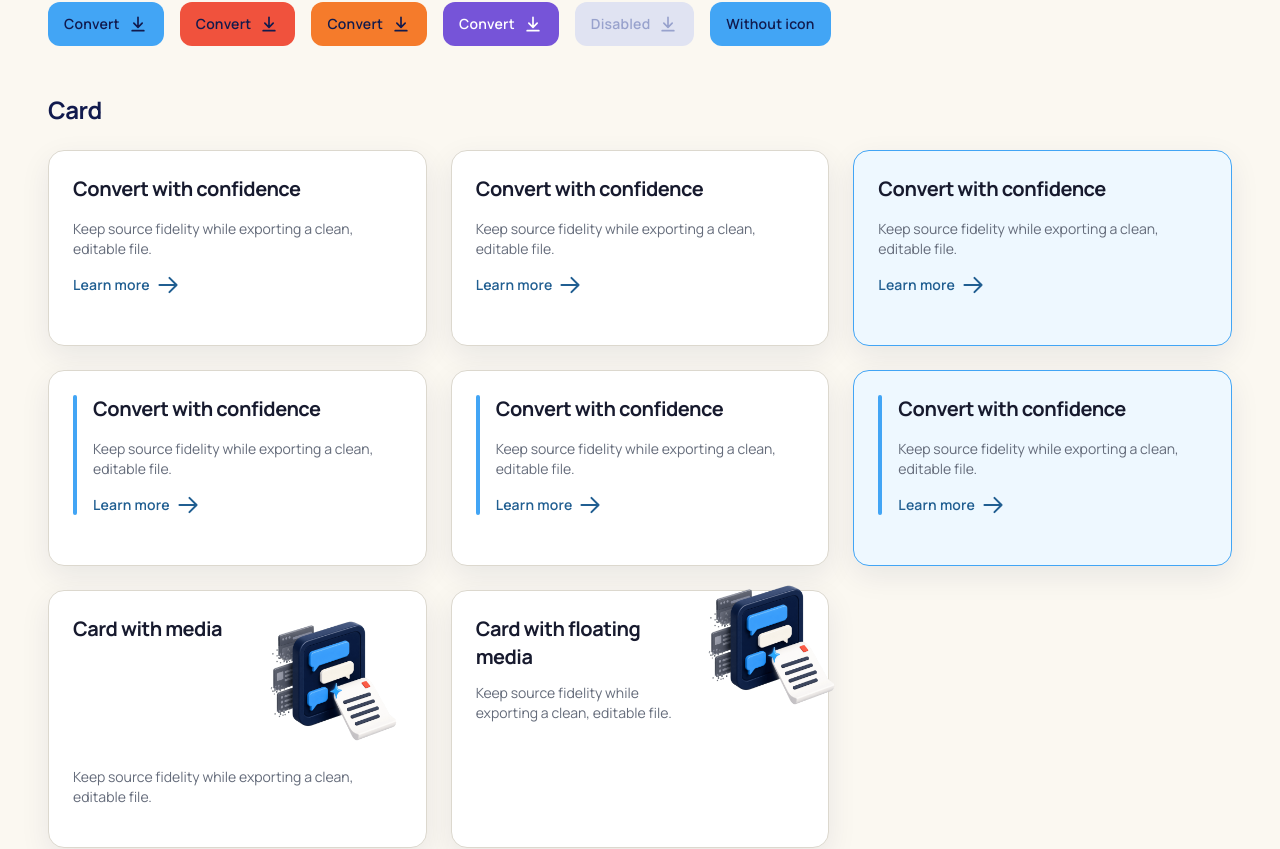
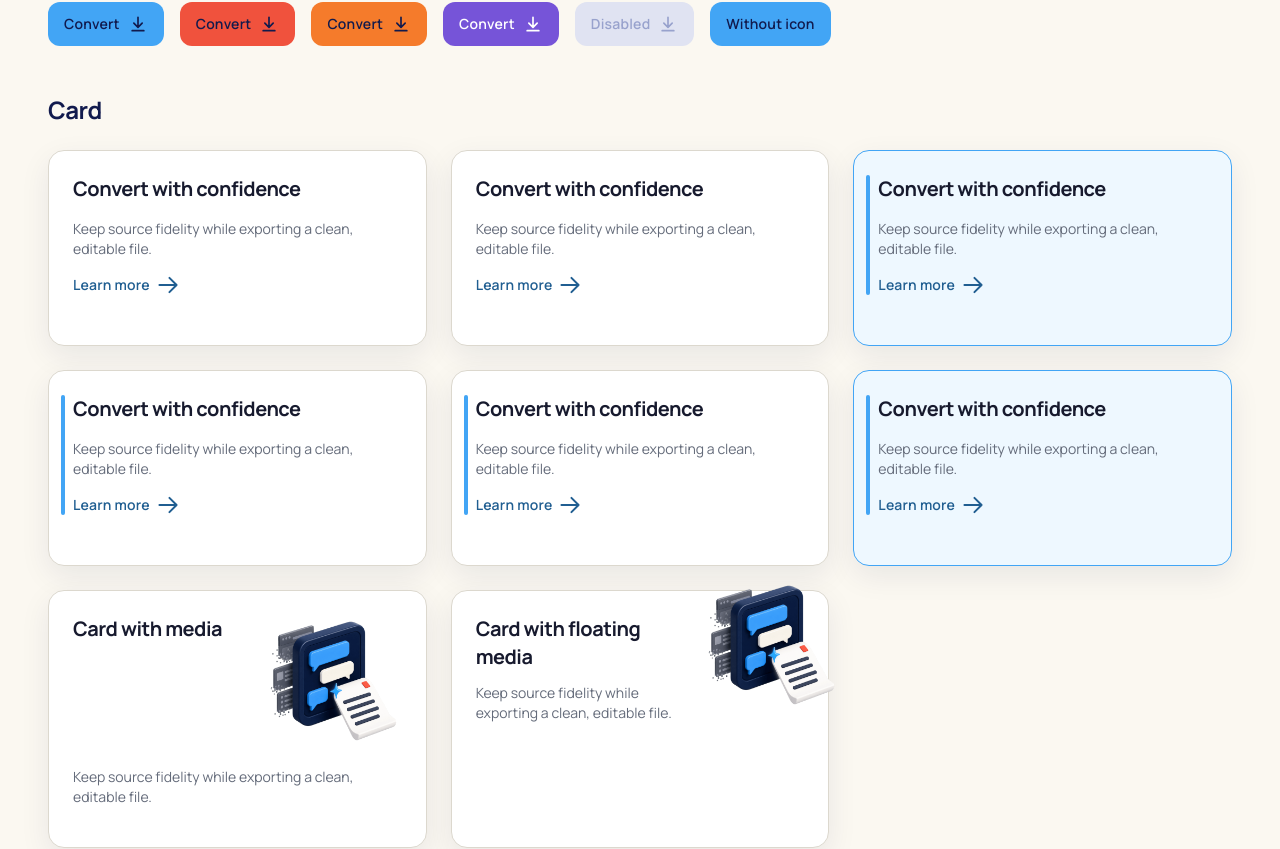
Before and after one commit to YT-Dev-Studio/page2file-frontend, a Next.js app: page /component-showcase in a window 1280 px wide. Shown: the part 1342-2191 px from the top of the page. Built offline with nearby package versions, Linux system fonts and the light colour scheme.

Commit message:
fix cards

```diff
--- a/src/features/marketing/home-sections.tsx
+++ b/src/features/marketing/home-sections.tsx
@@ -86,9 +86,7 @@ export const HomeHowItWorks = ({
               }
               body={item.body}
               className={styles.informationCard}
-              emphasis={index === 0 ? "accent" : "default"}
               key={item.title}
-              selected={index === 0}
               title={item.title}
             />
           ))}
@@ -194,13 +192,11 @@ export const HomeFaq = ({
         />
 
         <div className={styles.faqGrid}>
-          {copy.items.map((item, index): ReactNode => (
+          {copy.items.map((item): ReactNode => (
             <Card
               body={item.body}
               className={styles.faqCard}
-              emphasis={index === 0 ? "accent" : "default"}
               key={item.title}
-              selected={index === 0}
               title={item.title}
             />
           ))}
--- a/src/shared/ui/components/card/card.module.css
+++ b/src/shared/ui/components/card/card.module.css
@@ -9,10 +9,14 @@
   color: var(--p2f-color-text-primary);
   background: var(--p2f-color-background-surface);
   box-shadow: var(--p2f-shadow-card);
+  transition:
+    border-color 220ms ease,
+    background-color 220ms ease;
 }
 
-.interactive:hover {
-  border-color: var(--p2f-color-border-strong);
+.card:focus-within {
+  border-color: var(--p2f-color-border-focus);
+  background: var(--p2f-color-background-selected);
 }
 
 .selected {
@@ -21,20 +25,28 @@
 }
 
 .layout {
+  position: relative;
   min-width: 0;
 }
 
-.accentLayout {
-  display: grid;
-  grid-template-columns: var(--p2f-space-4) minmax(0, 1fr);
-  gap: var(--p2f-space-16);
+.rail {
+  position: absolute;
+  top: 0;
+  bottom: 0;
+  left: -12px;
+  width: var(--p2f-space-4);
+  pointer-events: none;
+  border-radius: var(--p2f-radius-pill);
+  background: var(--p2f-color-format-master-default);
+  transform: scaleY(0);
+  transform-origin: top;
+  transition: transform 220ms ease;
 }
 
-.rail {
-  width: var(--p2f-space-4);
-  min-height: 100%;
-  border-radius: var(--p2f-radius-pill);
-  background: var(--p2f-color-format-master-default);
+.card:focus-within .rail,
+.selected .rail,
+.accentLayout .rail {
+  transform: scaleY(1);
 }
 
 .content {
@@ -167,6 +179,18 @@
   height: 100%;
 }
 
+@media (hover: hover) {
+  .card:hover,
+  .interactive:hover {
+    border-color: var(--p2f-color-border-focus);
+    background: var(--p2f-color-background-selected);
+  }
+
+  .card:hover .rail {
+    transform: scaleY(1);
+  }
+}
+
 @media (max-width: 1099px) {
   .mediaContent {
     grid-template-columns: minmax(0, 1fr) 120px;
@@ -206,3 +230,10 @@
     height: 104px;
   }
 }
+
+@media (prefers-reduced-motion: reduce) {
+  .card,
+  .rail {
+    transition: none;
+  }
+}
--- a/src/shared/ui/components/card/card.tsx
+++ b/src/shared/ui/components/card/card.tsx
@@ -105,7 +105,7 @@ export const Card = ({
       <div
         className={`${styles.layout} ${hasAccent ? styles.accentLayout : ""}`.trim()}
       >
-        {hasAccent ? <span aria-hidden="true" className={styles.rail} /> : null}
+        <span aria-hidden="true" className={styles.rail} />
         <div className={contentClassName}>
           <h3 className={styles.title}>{title}</h3>
           {hasMedia ? <div className={styles.media}>{media}</div> : null}
```
Also changed, not shown: 1 other file (tests, documents, lock files or other folders).
